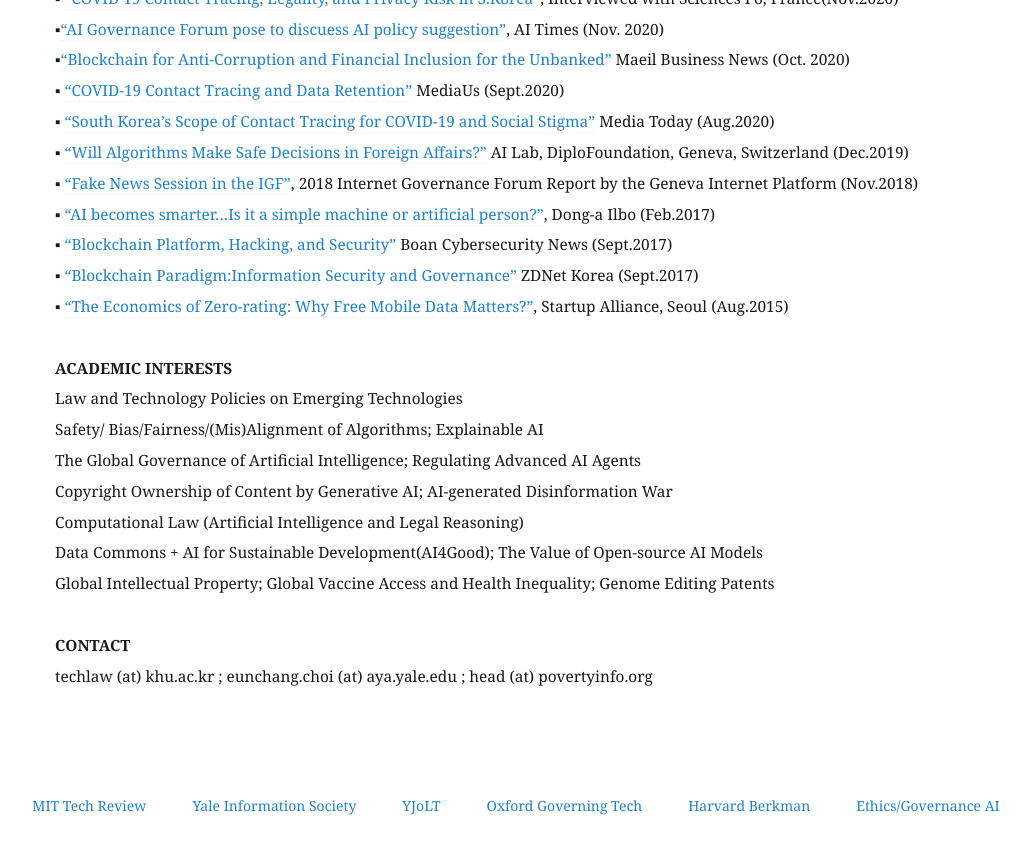
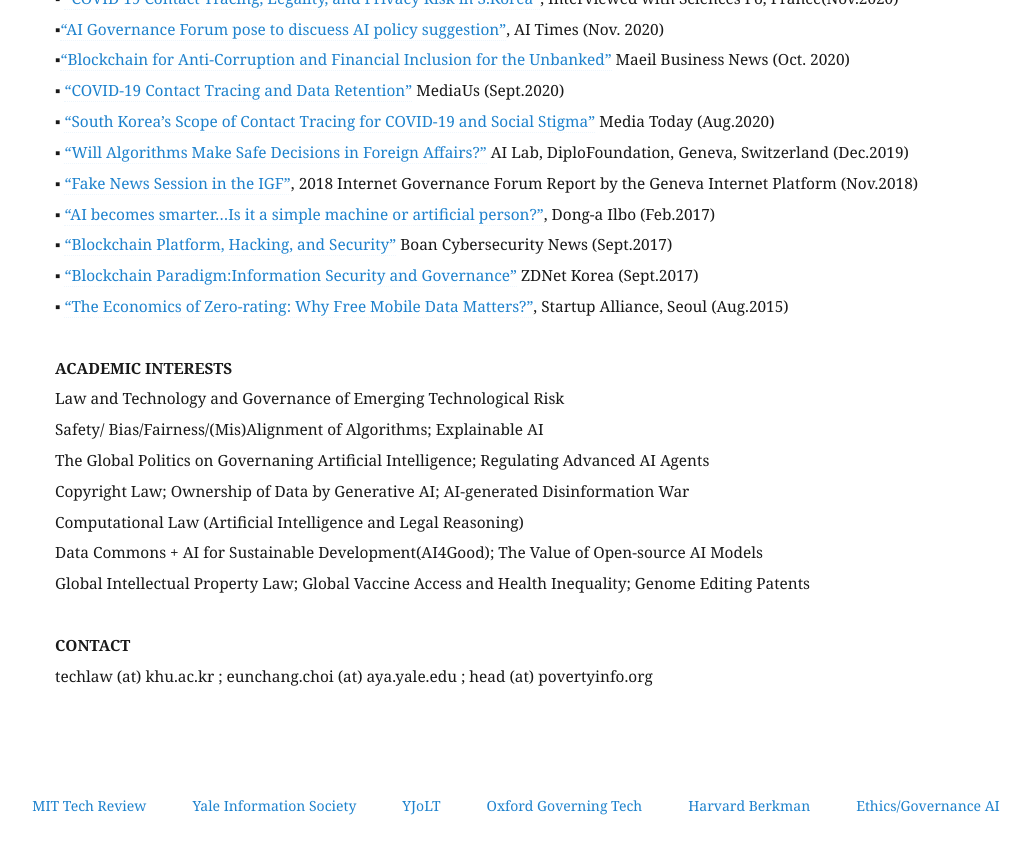
Before and after one commit to eunchangchoi/eunchangchoi.github.io, a Jekyll site: the page built from index.md, in a window 1280 px wide and 900 px high, scrolled down 10033 px. Shown: the top 854 px of the window, without its empty margins (45-1076 px from the left). Built offline with Jekyll 4.4.1, drawn with Linux system fonts in a browser that asks for light colours.

Commit message:
Update index.md

```diff
--- a/index.md
+++ b/index.md
@@ -234,13 +234,13 @@ title: "Eun Chang Choi 최은창"
 
  <br>
  <strong> ACADEMIC INTERESTS </strong> <br>
-   Law and Technology Policies on Emerging Technologies <br>
+   Law and Technology and Governance of Emerging Technological Risk <br>
    Safety/ Bias/Fairness/(Mis)Alignment of Algorithms; Explainable AI <br>
-   The Global Governance of Artificial Intelligence; Regulating Advanced AI Agents <br>
-   Copyright Ownership of Content by Generative AI; AI-generated Disinformation War <br>
+   The Global Politics on Governaning Artificial Intelligence; Regulating Advanced AI Agents <br>
+   Copyright Law; Ownership of Data by Generative AI; AI-generated Disinformation War <br>
    Computational Law (Artificial Intelligence and Legal Reasoning) <br>
    Data Commons + AI for Sustainable Development(AI4Good); The Value of Open-source AI Models <br>
-   Global Intellectual Property; Global Vaccine Access and Health Inequality; Genome Editing Patents <br>
+   Global Intellectual Property Law; Global Vaccine Access and Health Inequality; Genome Editing Patents <br>
   <br>
    <strong> CONTACT</strong> <br>
    techlaw (at) khu.ac.kr ; eunchang.choi (at) aya.yale.edu ;  head (at) povertyinfo.org
```
